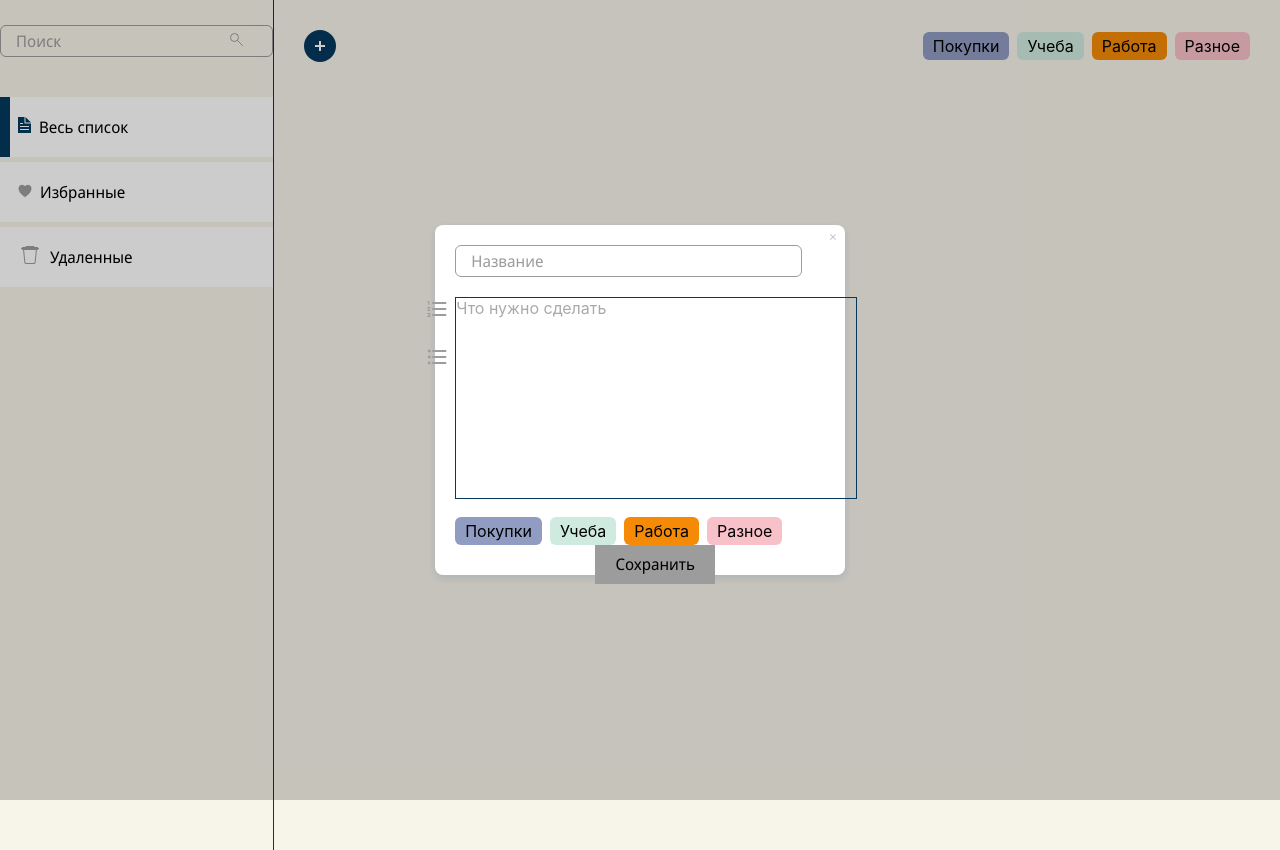
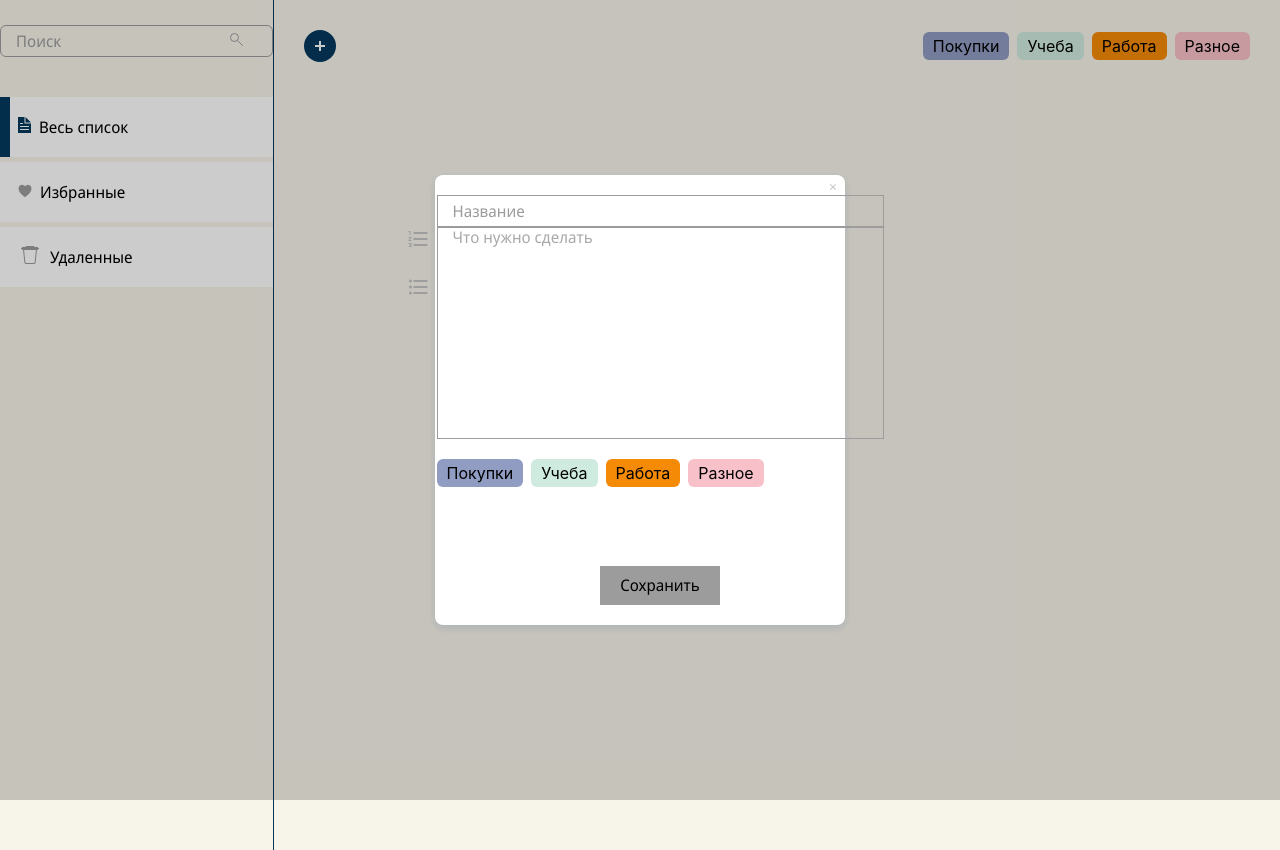
Before and after one commit to nikogorichev/notes, a React (Create React App) app: page / in a window 1280 px wide. Both pictures are taken after a click on the button 320 px from the left and 46 px from the top of the page. Built offline with nearby package versions, Linux system fonts and the light colour scheme.

Commit message:
refactoring

```diff
--- a/src/components/Cards/Cards.tsx
+++ b/src/components/Cards/Cards.tsx
@@ -5,53 +5,23 @@ import CardsContext from "providers/Cards/CardsContext";
 import CardItem from "./CardItem/CardItem";
 import Button from "shared/Button/Button";
 import { ReactComponent as IconAdd } from "assets/images/iconAdd.svg";
-import { Card } from "utils/types/Card";
 import TagList from "shared/TagList/TagList";
+import {
+  filterByCategory,
+  filterBySearch,
+  filterByTags,
+} from "utils/helpers/filters";
 
 const Cards = () => {
   const { cards, selectedCategory, searchValue } = useContext(CardsContext);
   const [filters, setFilters] = useState<string[]>([]);
   const [isOpenWindow, setIsOpenWindow] = useState(false);
 
-  const filterByCategory = (card: Card) => {
-    switch (selectedCategory) {
-      case "all":
-        if (!card.isDeleted) {
-          return card;
-        }
-        break;
-      case "deleted":
-        if (card.isDeleted) {
-          return card;
-        }
-        break;
-      case "favorites":
-        if (card.isFavorite) {
-          return card;
-        }
-        break;
-    }
-  };
-
-  const filterBySearch = (card: Card) => {
-    if (card.title.toLowerCase().includes(searchValue.toLowerCase())) {
-      return card;
-    }
-  };
-
-  const filterByTags = (card: Card) => {
-    if (filters.length) {
-      if (card.tags.some((tag) => filters.includes(tag))) {
-        return card;
-      }
-    } else return card;
-  };
-
   const filteredCards = useMemo(() => {
     return cards
-      .filter(filterByCategory)
-      .filter(filterBySearch)
-      .filter(filterByTags);
+      .filter((card) => filterByCategory(card, selectedCategory))
+      .filter((card) => filterBySearch(card, searchValue))
+      .filter((card) => filterByTags(card, filters));
   }, [cards, selectedCategory, searchValue, filters]);
 
   return (
--- a/src/shared/ModalWindow/ModalWindowEditor/EditorComponents/EditorComponents.module.scss
+++ b/src/shared/Inputs/TextEditor/EditorComponents/EditorComponents.module.scss
@@ -13,6 +13,6 @@
     cursor: pointer;
     color: $grey;
     &_isActive {
-        color: $primary
+        color: $secondary
     }
 }
--- a/src/shared/ModalWindow/ModalWindowEditor/EditorComponents/EditorComponents.tsx
+++ b/src/shared/Inputs/TextEditor/EditorComponents/EditorComponents.tsx
@@ -1,6 +1,4 @@
 /* eslint-disable @typescript-eslint/ban-ts-comment */
-/* eslint-disable @typescript-eslint/no-unused-vars */
-/* eslint-disable @typescript-eslint/no-explicit-any */
 // @ts-nocheck
 import styles from "./EditorComponents.module.scss";
 
@@ -11,7 +9,6 @@ import {
   LegacyRef,
   MouseEvent,
 } from "react";
-import { cx, css } from "@emotion/css";
 import { useSlate } from "slate-react";
 import { BaseEditor, Editor, Element as SlateElement, Transforms } from "slate";
 
@@ -26,9 +23,7 @@ const LIST_TYPES = ["numbered-list", "bulleted-list"];
 export const Button = forwardRef(
   (
     {
-      className,
       active,
-      reversed,
       ...props
     }: PropsWithChildren<
       {
@@ -49,7 +44,7 @@ Button.displayName = "Button";
 
 export const Icon = forwardRef(
   (
-    { className, ...props }: PropsWithChildren<BaseProps>,
+    { ...props }: PropsWithChildren<BaseProps>,
     ref: LegacyRef<HTMLSpanElement>
   ) => <span {...props} ref={ref} className={"material-icons"} />
 );
@@ -58,7 +53,7 @@ Icon.displayName = "Icon";
 
 export const Menu = forwardRef(
   (
-    { className, ...props }: PropsWithChildren<BaseProps>,
+    { ...props }: PropsWithChildren<BaseProps>,
     ref: LegacyRef<HTMLDivElement>
   ) => <div {...props} data-test-id="menu" ref={ref} className={styles.menu} />
 );
@@ -66,10 +61,9 @@ export const Menu = forwardRef(
 Menu.displayName = "Menu";
 
 export const Toolbar = forwardRef(
-  (
-    { className, ...props }: PropsWithChildren<BaseProps>,
-    ref: Ref<HTMLDivElement>
-  ) => <Menu {...props} ref={ref} />
+  ({ ...props }: PropsWithChildren<BaseProps>, ref: Ref<HTMLDivElement>) => (
+    <Menu {...props} ref={ref} />
+  )
 );
 
 Toolbar.displayName = "Toolbar";
--- /dev/null
+++ b/src/shared/Inputs/TextEditor/TextEditor.module.scss
@@ -0,0 +1,19 @@
+@import "~/src/assets/styles/main.scss";
+
+.wrapper {
+  position: relative;
+}
+
+.container {
+  width: 400px;
+  height: 200px;
+  outline: none;
+  @include mainText;
+  padding: 5px 30px 5px 15px;
+  border: 1px solid $grey;
+  &:visited,
+  &:focus,
+  &:hover {
+    border: 1.5px solid $secondary;
+  }
+}
--- a/src/shared/ModalWindow/ModalWindow.module.scss
+++ b/src/shared/ModalWindow/ModalWindow.module.scss
@@ -18,7 +18,7 @@
   position: absolute;
   z-index: 2;
   width: 32vw;
-  height: 350px;
+  height: 450px;
   background-color: $white;
   border-radius: 8px;
   box-shadow: 0px 4px 8px rgba(0, 0, 0, 0.06),
@@ -84,7 +84,9 @@
 }
 
 .inputModal {
-  width: 300px;
+  width: 400px;
+  border-radius: 0px !important;
+  font-weight: 600 !important;
 }
 
 .displayNone {
--- a/src/shared/ModalWindow/ModalWindow.tsx
+++ b/src/shared/ModalWindow/ModalWindow.tsx
@@ -9,7 +9,7 @@ import TagList from "shared/TagList/TagList";
 import Button from "shared/Button/Button";
 import { tagsDict } from "utils/dict/TagsDict";
 import CardsContext from "providers/Cards/CardsContext";
-import ModalWindowEditor from "./ModalWindowEditor/ModalWindowEditor";
+import TextEditor from "../Inputs/TextEditor/TextEditor";
 import { Descendant } from "slate";
 
 type ModalWindowProps = {
@@ -79,6 +79,7 @@ const ModalWindow = ({ closeBtnFunc, selectedCard }: ModalWindowProps) => {
         </div>
         <div className={styles.inputBlock}>
           <div className={styles.inputs}>
+            <div>
             <Input
               type="text"
               name="title"
@@ -87,7 +88,8 @@ const ModalWindow = ({ closeBtnFunc, selectedCard }: ModalWindowProps) => {
               onChange={handleOnChange}
               className={styles.inputModal}
             />
-            <ModalWindowEditor value={values["description"]} setValue={handleOnChangeDescription}/>
+            <TextEditor value={values["description"]} setValue={handleOnChangeDescription}/>
+            </div>
             <TagList
               selectedFilter={values["tags"]}
               setSelectedFilter={(selectedTags) =>
--- a/src/shared/ModalWindow/ModalWindowEditor/ModalWindowEditor.module.scss
+++ /dev/null
@@ -1,14 +0,0 @@
-@import "~/src/assets/styles/main.scss";
-
-.wrapper {
-  position: relative;
-  width: 400px;
-  max-height: 200px;
-}
-
-.container {
-  width: 400px;
-  height: 200px;
-  outline: none;
-  border: 1px solid $primary;
-}
--- /dev/null
+++ b/src/utils/helpers/filters.ts
@@ -0,0 +1,39 @@
+import { Card } from "utils/types/Card";
+import { SelectedCategoryType } from "utils/types/SelectedCategory";
+
+export const filterByCategory = (
+  card: Card,
+  selectedCategory: SelectedCategoryType
+) => {
+  switch (selectedCategory) {
+    case "all":
+      if (!card.isDeleted) {
+        return card;
+      }
+      break;
+    case "deleted":
+      if (card.isDeleted) {
+        return card;
+      }
+      break;
+    case "favorites":
+      if (card.isFavorite) {
+        return card;
+      }
+      break;
+  }
+};
+
+export const filterBySearch = (card: Card, searchValue: string) => {
+  if (card.title.toLowerCase().includes(searchValue.toLowerCase())) {
+    return card;
+  }
+};
+
+export const filterByTags = (card: Card, filters: string[]) => {
+  if (filters.length) {
+    if (card.tags.some((tag) => filters.includes(tag))) {
+      return card;
+    }
+  } else return card;
+};
--- /dev/null
+++ b/src/utils/helpers/getKeys.ts
@@ -0,0 +1,6 @@
+import { CategoryDict } from "utils/types/CategoryDict";
+
+type Keys<T> = Array<keyof T>;
+
+export const getKeys = <T extends CategoryDict>(obj: T): Keys<T> =>
+  Object.keys(obj) as Keys<T>;
```
Also changed, not shown: src/shared/Inputs/TextEditor/TextEditor.tsx (renamed from src/shared/ModalWindow/ModalWindowEditor/ModalWindowEditor.tsx, +10 -25 lines), src/utils/slateEditor/toolbarElements.tsx (+6 -4 lines).
